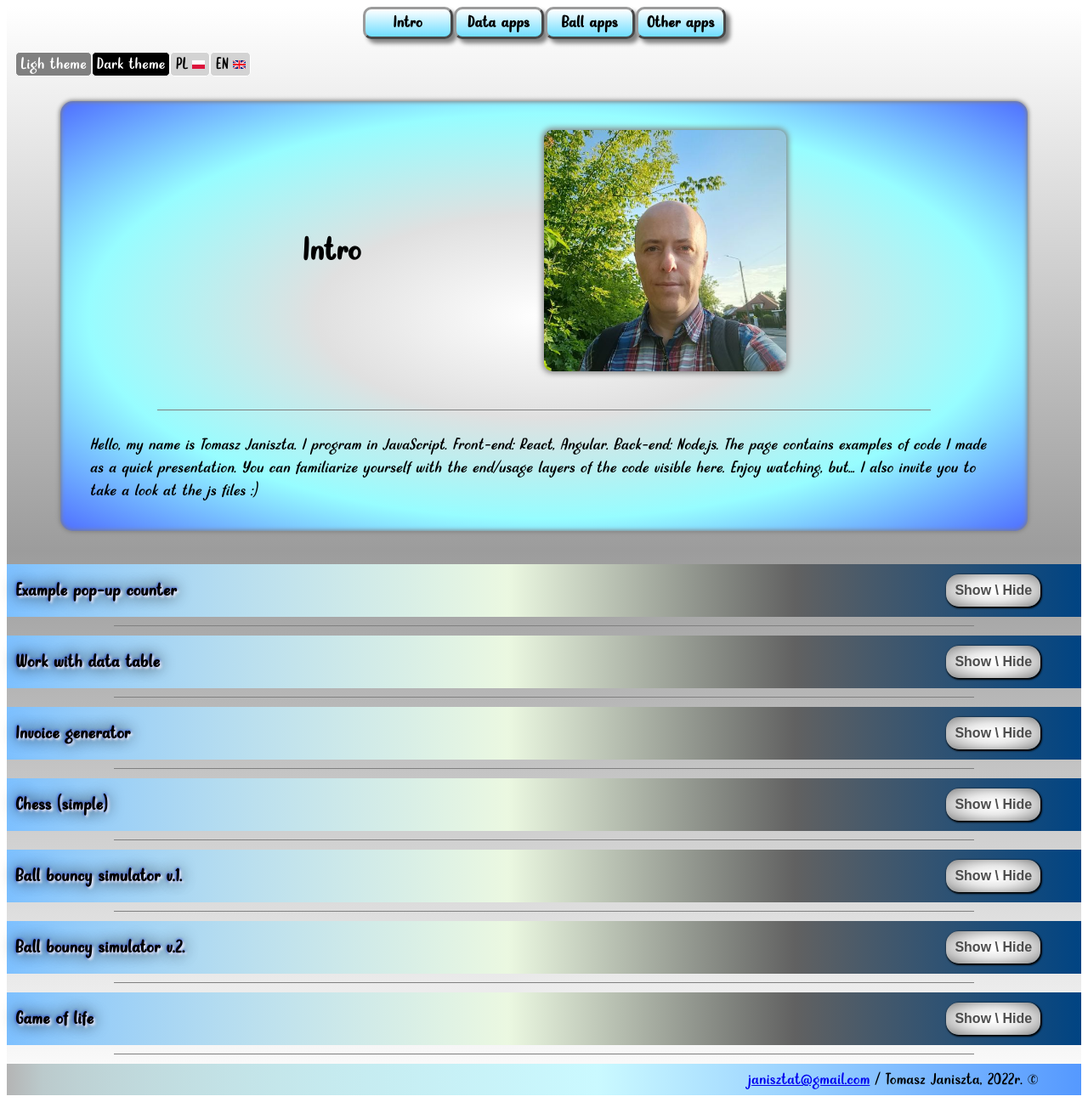
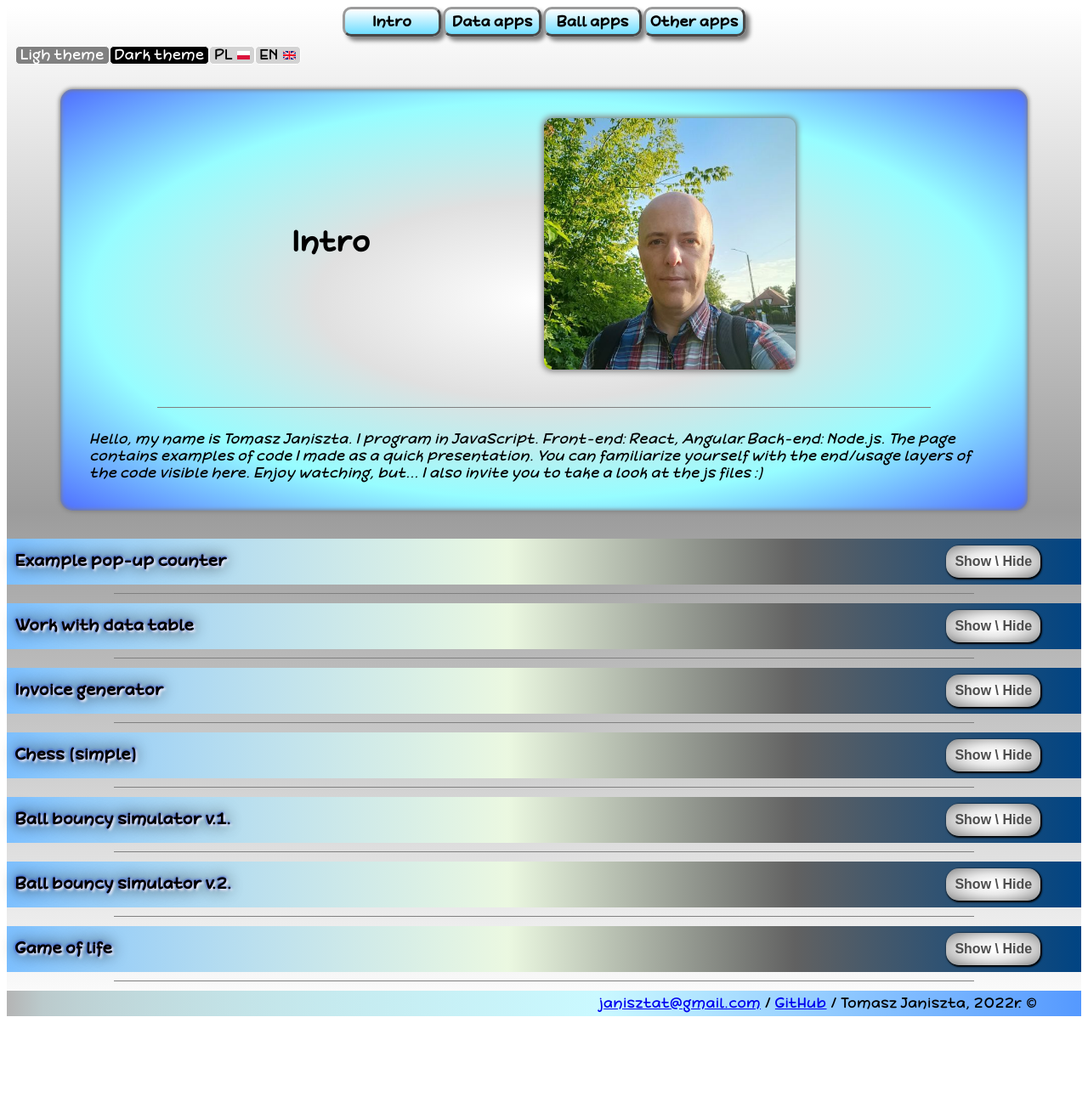
Before and after one commit to TomaszJaniszta/TomaszJaniszta.github.io, a website: page index.html in a window 1280 px wide. Shown: the whole page at 85% size. After the commit the page ends 1204 px from the top, so only its background shows below. Drawn offline with Linux system fonts and the light colour scheme.

Commit message:
Font, menu scss

```diff
--- a/index.html
+++ b/index.html
@@ -388,7 +388,11 @@
 
         <hr class="hr">
         <!-- <span style="color: darkred; text-align: center;"> Content still in progress... </span> -->
-        <span class="end"><a href="mailto:janisztat@gmail.com">janisztat@gmail.com</a>  /  Tomasz Janiszta, 2022r. ©</span>
+        <span class="end">
+			<a href="mailto:janisztat@gmail.com">janisztat@gmail.com</a> /
+			<a href="https://github.com/TomaszJaniszta">GitHub</a> /
+			Tomasz Janiszta, 2022r. ©
+		</span>
 
       </main>
     </body>
--- a/src/scss/_general.scss
+++ b/src/scss/_general.scss
@@ -9,14 +9,14 @@ $linear: linear-gradient(0.25turn, #7dc0ff, 20%, #ebf8e1, #616161, #004483);
 $linear2: linear-gradient(0.25turn, #b4b4b4, 10%, #caf9ff, #5599ff);
 
 @font-face {
-	font-family: HomemadeSausage;
-	src: url(../fonts/HomemadeSausage.ttf);
+	font-family: Fonts;
+	src: url(../fonts/DeFonarts.otf);
   }
 
 
 html {
 	// font-family: "Roboto", sans-serif;
-	font-family: HomemadeSausage;
+	font-family: Fonts;
 	font-size: 16px;
 	scroll-behavior: smooth;
 }
--- a/src/scss/_media.scss
+++ b/src/scss/_media.scss
@@ -10,7 +10,7 @@
 	.menu {
 		border-style: 3px outset;
 		ol>li {
-			width: 100px;
+			//width: 100px;
 			padding-inline: 3px;
 			border: 2px outset rgb(155, 155, 155);
 		}
--- a/src/scss/_menu.scss
+++ b/src/scss/_menu.scss
@@ -12,6 +12,7 @@ $widthMenu: 100px;
     //flex-direction: column;
     //background: rgba(255, 255, 255, 0.493);
     width: 660px;
+    //line-height: auto;
     //box-shadow: 0px 0px 5px 1px rgba(0, 0, 0, 0.514);
     //border-color: black;
     border-radius: 10px;
@@ -25,7 +26,6 @@ $widthMenu: 100px;
         font-weight: 700;
         // font-size: 2em;
         // height: 2em;
-        line-height: 2rem;
         text-align: center;
         a {
             // whole menu
@@ -35,9 +35,14 @@ $widthMenu: 100px;
     }
     ol>li {
         //menu header
-        float: center;
+        // float: center;
+        float: left;
         background-image: linear-gradient(white, rgb(111, 221, 255));
-        width: $widthMenu;
+        //width: $widthMenu;
+        min-width: 100px;
+        // height: auto;
+        height:1.2rem;
+        padding: 5px;
         margin-left: 2px;
         border-radius: 10px;
         border: 3px outset rgb(155, 155, 155);
@@ -66,7 +71,7 @@ $widthMenu: 100px;
     }
     ol>li>ul {
         list-style-type: none;
-        padding: 0;
+        padding: 3px;
         margin: 0;
     }
     // ol > li > ul > li > a {
@@ -75,7 +80,9 @@ $widthMenu: 100px;
         //lists
         border: 3px outset rgb(155, 155, 155);
         // border-top-width: 100%;
-        //----
+        padding: 5px;
+        width: auto;
+        height:1.2rem;
         border-radius: 10px;
         background-image: linear-gradient(white, rgb(184, 184, 184), white);
         // background-color: rgb(221, 255, 0);
@@ -100,14 +107,6 @@ $widthMenu: 100px;
     }
     ol>li:hover>ul {
         display: block;
-    }
-    // keep on place
-    ol>li {
-        float: left;
-        background-color: #fdd700;
-        width: $widthMenu;
-        margin-left: 1px;
-        height: 2em;
     }
 }
 
```
Also changed, not shown: dist/all.js, dist/main.css, fonts/DeFonarts.otf (added), 1 other file.
